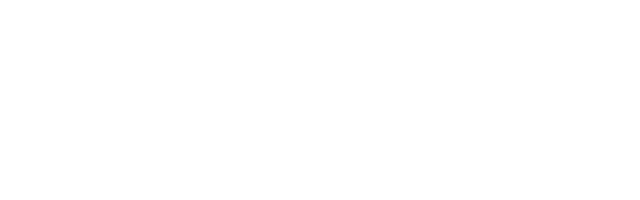
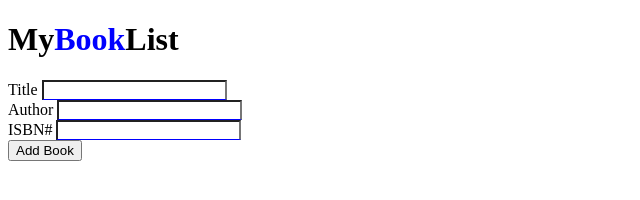
Before and after one commit to acciojob/book-list-samvbk, a website: page main.html in a window 1280 px wide. Shown: the whole page, without its empty margins (0-640 px from the left). Drawn offline with Linux system fonts and the light colour scheme.

Commit message:
created a submission

```diff
--- a/main.html
+++ b/main.html
@@ -7,6 +7,20 @@
 </head>
 
 <body>
+	<h1>My<span id="third">Book</span>List</h1>
+	<form method="post">
+		<label for="title" >Title</label>
+		<input class="info" type="text" name="title" style="border-bottom:1px solid blue">
+		<br>
+		<label for="author">Author</label>
+		<input class="info" type="text" name="author" style="border-bottom:1px solid blue">
+		<br>
+		<label for="ISBN">ISBN#</label>
+		<input type="number" class="info" name="ISBN" style="border-bottom:1px solid blue">
+		<br>
+		<button type="submit" class="btn">Add Book</button>
+		<br>
+	</form>
 	<!-- the entire body must be written by student -->
     <script type="text/javascript" src="./script.js">
 </script>
--- a/styles.css
+++ b/styles.css
@@ -1 +1,4 @@
 /*  your css code here. If applicable */
+#third{
+	color:blue;
+}
```
